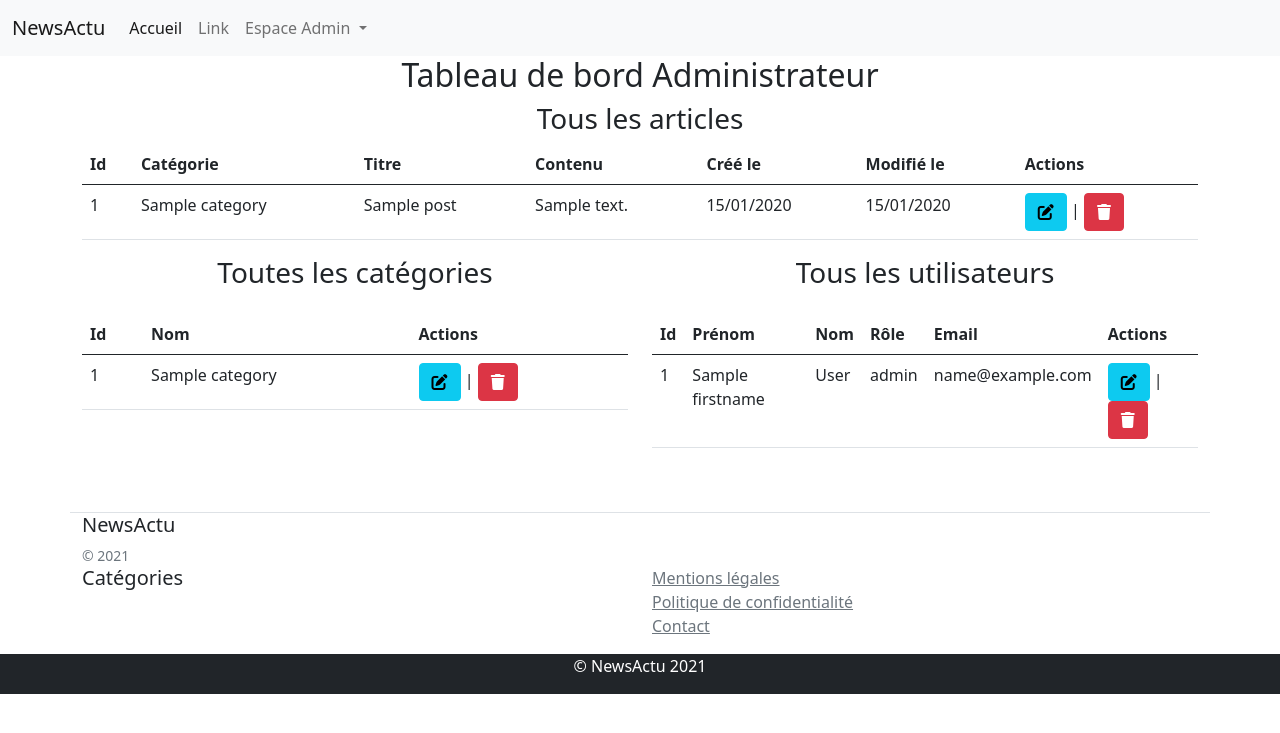
After one commit to BesokDev/Symfony_Newsactu-EEDSI-2023, a Symfony app: template templates/dashboard/show_dashboard.html.twig in a window 1280 px wide. The commit adds this page. Shown: the top 733 px of the page. Run offline with Twig, Linux system fonts and the light colour scheme; the template is opened without the code that fills it: most values are stand-ins (such as "Sample title", 1, 10 or a date in 2020); some libraries are stand-ins or nearby versions.

Commit message:
ADD recipes Gedmo + actions updatePost  + show_dashboard + softdeletePost

```diff
--- a/composer.json
+++ b/composer.json
@@ -11,6 +11,7 @@
         "doctrine/doctrine-bundle": "^2.5",
         "doctrine/doctrine-migrations-bundle": "^3.2",
         "doctrine/orm": "^2.11",
+        "gedmo/doctrine-extensions": "^3.5",
         "phpdocumentor/reflection-docblock": "^5.3",
         "phpstan/phpdoc-parser": "^1.2",
         "sensio/framework-extra-bundle": "^6.1",
--- a/templates/components/_nav.html.twig
+++ b/templates/components/_nav.html.twig
@@ -17,7 +17,7 @@
                         Espace Admin
                     </a>
                     <ul class="dropdown-menu" aria-labelledby="navbarDropdown">
-                        <li><a class="dropdown-item" href="#">Dashboard</a></li>
+                        <li><a class="dropdown-item" href="{{ path('show_dashboard') }}">Dashboard</a></li>
                         <li><a class="dropdown-item" href="{{ path('post_create_post') }}">Ajouter un article</a></li>
                         <li><hr class="dropdown-divider"></li>
                         <li><a class="dropdown-item" href="#">Something else here</a></li>
--- /dev/null
+++ b/templates/dashboard/show_dashboard.html.twig
@@ -0,0 +1,111 @@
+{% extends 'layouts/base.html.twig' %}
+
+{% block content %}
+
+    <h2 class="text-center">Tableau de bord Administrateur</h2>
+
+    <div class="row">
+        <div class="col-12 mx-auto">
+            {% include 'components/_flashes.html.twig' %}
+        </div>
+    </div>
+
+    <h3 class="text-center">Tous les articles</h3>
+
+    <table class="table">
+        <thead>
+            <tr>
+                <th>Id</th>
+                <th>Catégorie</th>
+                <th>Titre</th>
+                <th>Contenu</th>
+                <th>Créé le</th>
+                <th>Modifié le</th>
+                <th>Actions</th>
+            </tr>
+        </thead>
+        <tbody>
+            {% for post in posts %}
+                <tr>
+                    <td>{{ post.id }}</td>
+                    <td>{{ post.category.name }}</td>
+                    <td>{{ post.title | length > 20 ? post.title | slice(0,20) ~ '...' : post.title }}</td>
+                    <td>{{ post.content | length > 20 ? post.content | slice(0,20) ~ '...' : post.content }}</td>
+                    <td>{{ post.createdAt | date('d/m/Y') }}</td>
+                    <td>{{ post.updatedAt | date('d/m/Y') }}</td>
+                    <td>
+                        <a href="{{ path('update_post', {'id': post.id}) }}" class="btn btn-info"><i class="fa fa-edit"></i></a> |
+                        <a href="{{ path('soft_delete_post', {'id': post.id}) }}" class="btn btn-danger" onclick="return confirm('ATTENTION : Voulez-vous vraiment supprimer cet article ?')"><i class="fa fa-trash"></i></a>
+                    </td>
+                </tr>
+            {% endfor %}
+        </tbody>
+    </table>
+
+    <div class="row">
+        <div class="col-6">
+            <h3 class="text-center">Toutes les catégories</h3>
+
+            <table class="table mt-4">
+                <thead>
+                    <tr>
+                        <th>Id</th>
+                        <th>Nom</th>
+                        <th>Actions</th>
+                    </tr>
+                </thead>
+                <tbody>
+
+                    {% for category in categories %}
+                        <tr>
+                            <td>{{ category.id }}</td>
+                            <td>{{ category.name }}</td>
+                            <td>
+                                <a href="#" class="btn btn-info"><i class="fa fa-edit"></i></a> |
+                                <a href="#" class="btn btn-danger" onclick="return confirm('ATTENTION : Voulez-vous vraiment supprimer cette catégorie ?')"><i class="fa fa-trash"></i></a>
+                            </td>
+                        </tr>
+                    {% endfor %}
+
+                </tbody>
+            </table>
+        </div> {# end .col-6 #}
+
+        <div class="col-6">
+            <h3 class="text-center">Tous les utilisateurs</h3>
+
+            <table class="table mt-4">
+                <thead>
+                    <tr>
+                        <th>Id</th>
+                        <th>Prénom</th>
+                        <th>Nom</th>
+                        <th>Rôle</th>
+                        <th>Email</th>
+                        <th>Actions</th>
+                    </tr>
+                </thead>
+                <tbody>
+                {% if users is not null %}
+
+                    {% for user in users %}
+                        <tr>
+                            <td>{{ user.id }}</td>
+                            <td>{{ user.firstname }}</td>
+                            <td>{{ user.lastname }}</td>
+                            <td>{{ user.roles }}</td>
+                            <td>{{ user.email }}</td>
+                            <td>
+                                <a href="#" class="btn btn-info"><i class="fa fa-edit"></i></a> |
+                                <a href="#" class="btn btn-danger" onclick="return confirm('ATTENTION : Voulez-vous vraiment supprimer cet utilisateur ?')"><i class="fa fa-trash"></i></a>
+                            </td>
+                        </tr>
+                    {% endfor %}
+
+                {% endif %}
+                </tbody>
+            </table>
+        </div>
+
+    </div>{# end .row #}
+{% endblock %}
```
Also changed, not shown: src/Controller/DashboardController.php (added, +36 -0 lines), src/Controller/PostController.php (+83 -2 lines), src/Entity/User.php (+40 -0 lines), src/Form/PostType.php (+8 -6 lines), templates/post/form_post.html.twig (+18 -2 lines), templates/post/show_post.html.twig (+22 -0 lines), 2 other files.
